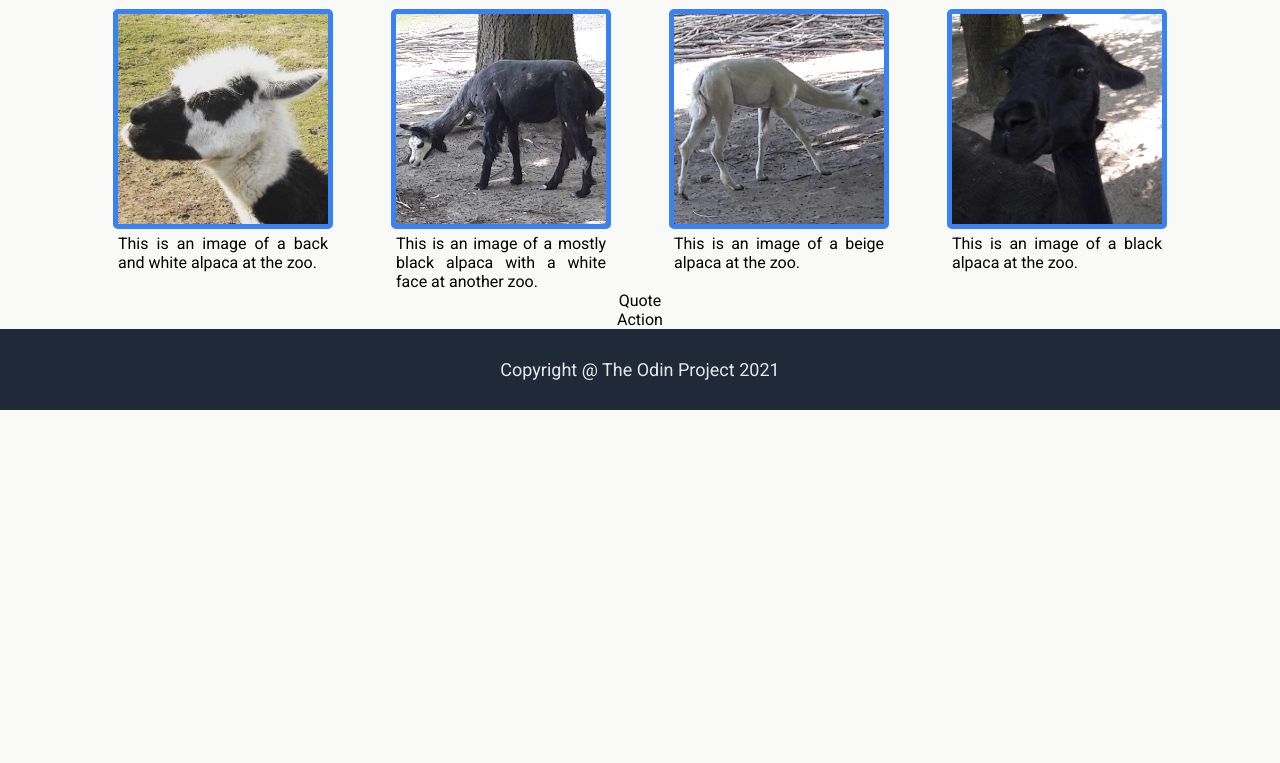
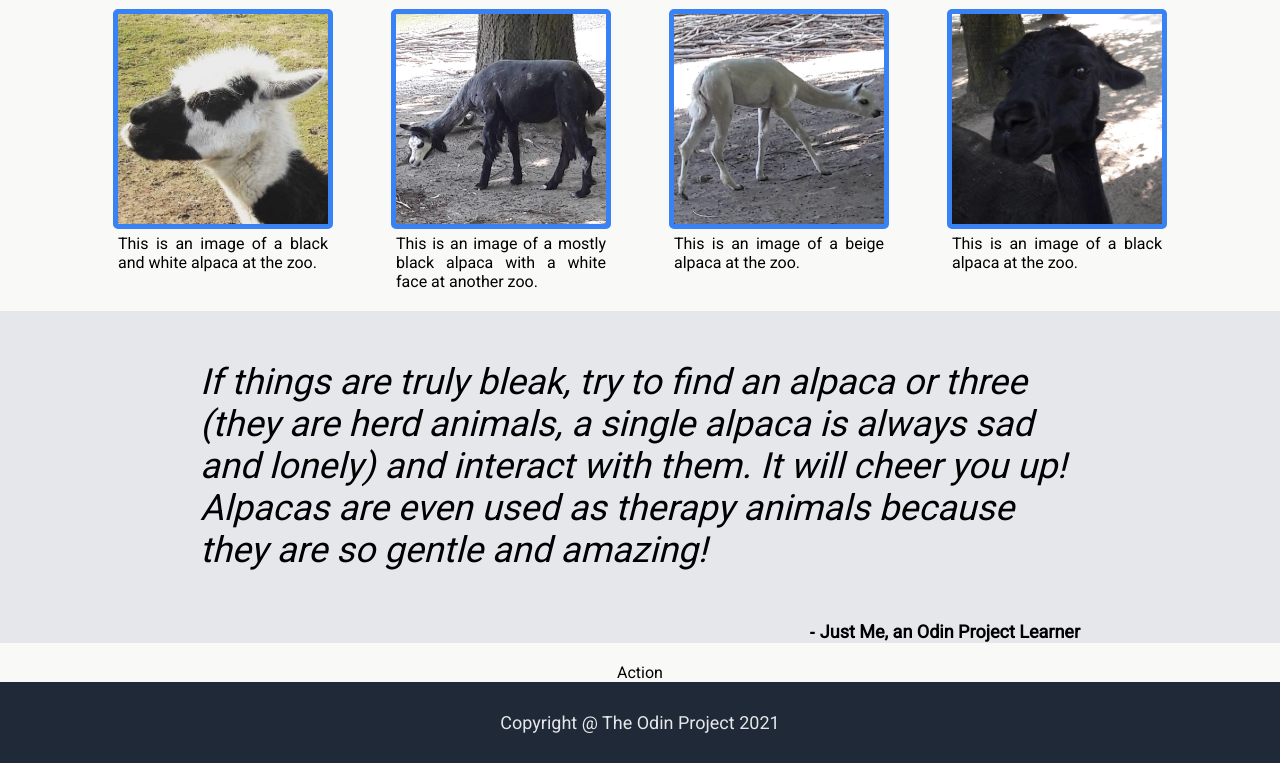
Before and after one commit to SabrinaWi/odin-lp, a plain HTML site: page index.html in a window 1280 px wide. Shown: the part 569-1332 px from the top of the page. Before the commit the page ends 979 px from the top, so only its background shows below. Drawn offline with Linux system fonts and the light colour scheme.

Commit message:
Add HTML comments and quote section
Add comments to index.html for readability and add a quote to the quote
to the quote section. Style quote section.
(Also some minor fixes, just spelling and minor text changes.)

```diff
--- a/index.html
+++ b/index.html
@@ -10,6 +10,9 @@
     </head>
 
     <body>
+
+<!-- -------- THIS IS THE HEADER -------- -->
+
         <header>
             <div class="logo">
                 Header Logo
@@ -20,7 +23,13 @@
                 <li><a href="">header link three</a></li>
             </ul>
         </header>
+
+<!-- -------- THIS IS THE MAIN/CONTENT AREA -------- -->
+
         <main>
+
+    <!-- -------- This is the top/dark part of the content area -------- -->
+
             <div class="main-top">
                 <div class="awesome">
                     <p class="hero-main">This website is awesome.</p>
@@ -31,13 +40,19 @@
                     <img src="img/alpaca.jpg" alt="This is an image of a beautiful brown alpaca.">
                 </div>
             </div>
+
+    <!-- -------- This is the bottom/light part of the content area -------- -->
+
             <div class="main-bottom">
+
+        <!-- -------- This is the info part with the four alpaca images -------- -->
+
                 <div class="info">
-                    <h1 class="info-title">Some random information</h1>
+                    <h1 class="info-title">Some images of alpacas</h1>
                     <div class="info-images">
                         <div class="image-container">
                             <img src="./img/alpaca1.jpg" alt="a picture of an alpaca">
-                            <p>This is an image of a back and white alpaca at the zoo.</p>
+                            <p>This is an image of a black and white alpaca at the zoo.</p>
                         </div>
                         <div class="image-container">
                             <img src="./img/alpaca2.jpg" alt="a picture of an alpaca">
@@ -53,14 +68,28 @@
                         </div>
                     </div>
                 </div>
+
+        <!-- -------- This is the part with the not-quote about alpacas -------- -->
+
                 <div class="quote">
-                    Quote
+                    <div class="not-quote">
+                    If things are truly bleak, try to find an alpaca
+                    or three (they are herd animals, a single alpaca is always sad and lonely) and interact with them. It <em>will</em> cheer you up! Alpacas are even used
+                    as therapy animals because they are so gentle and amazing!
+                    </div>
+                    <div class="just-me"> &#8208; Just Me, an Odin Project Learner</div>
                 </div>
+
+        <!-- -------- This is the call to action area with the sign up button -------- -->
+
                 <div class="action">
                     Action
                 </div>
             </div>
         </main>
+
+<!-- -------- THIS IS THE FOOTER -------- -->
+
         <footer>Copyright &#64; The Odin Project 2021</footer>
 
     </body>
--- a/style.css
+++ b/style.css
@@ -6,7 +6,6 @@ body {
     justify-content: space-between;
     margin: 0px;
     text-align: center;
-    background-color: #F9FAF8;
 }
 /*//////////THIS IS THE HEADER//////////*/
 
@@ -99,14 +98,14 @@ img {
 
 .main-bottom {
     background-color: #F9FAF8;
-    padding: 0px 50px;
 }
 
-/*//////////This is the info part with the four images//////////*/
+/*//////////This is the info part with the four alpaca images//////////*/
 
 .info {
     display: flex;
     flex-direction: column;
+    padding: 0px 50px;
 }
 
 .info-title {
@@ -142,6 +141,31 @@ img {
     margin: 0px;
 }
 
+/*//////////This is the part with the not-quote about alpacas//////////*/
+
+.quote {
+    background-color: #E5E7EB;
+    width: 100%;
+    margin: 20px 0px;
+
+}
+
+.not-quote {
+    font-size: 36px;
+    font-weight: lighter;
+    font-style: italic;
+    text-align: left;
+    padding: 50px 200px 0px;
+}
+
+.just-me {
+    font-size: 18px;
+    font-weight: bold;
+    text-align: right;
+    padding: 50px 200px 0px;
+}
+
+
 /*//////////THIS IS THE FOOTER//////////*/
 
 footer {
```
